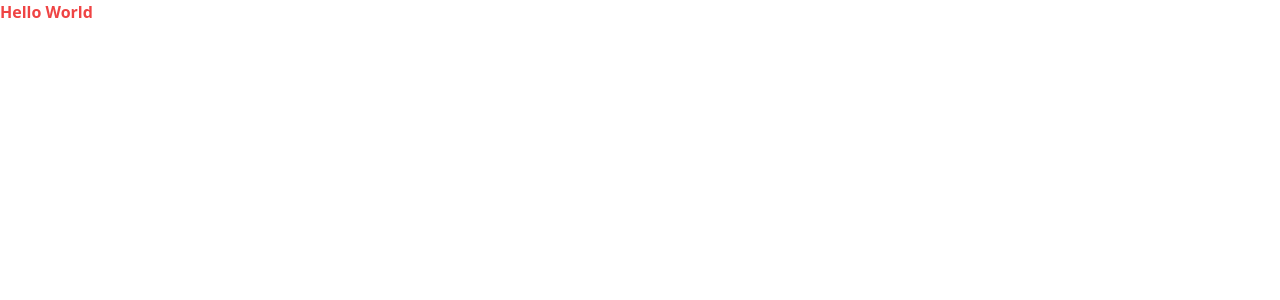
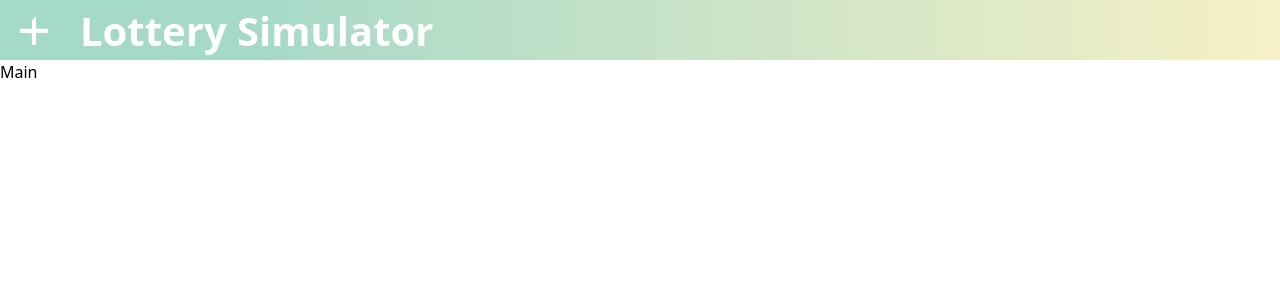
Before and after one commit to nagybnc/lottery-simulator, a Vue app: page / in a window 1280 px wide. Shown: the top 300 px of the page. Built offline with nearby package versions, Linux system fonts and the light colour scheme.

Commit message:
Init Header

```diff
--- a/src/App.vue
+++ b/src/App.vue
@@ -1,5 +1,10 @@
+<script setup>
+import Header from './components/Layout/Header/Header.vue'
+</script>
+
 <template>
-  <div class="text-red-500 font-bold">
-    Hello World
-  </div>
+  <Header />
+  <main>
+    Main
+  </main>
 </template>
--- /dev/null
+++ b/src/components/Layout/Header/Header.vue
@@ -0,0 +1,24 @@
+<template>
+    <header class="flex h-[60px] items-center gap-8 bg-mito-gradient px-5">
+        <svg width="28" height="29" viewBox="0 0 28 29" fill="none" xmlns="http://www.w3.org/2000/svg">
+            <g clipPath="url(#clip0_1_2035)">
+                <path
+                    d="M27.9283 12.8135H16.1097V0.0852661L11.8888 4.49772V12.8135H0.0701904V17.0562H11.8888V28.9358H16.1097V17.0562H27.9283V12.8135Z"
+                    fill="white" />
+            </g>
+            <defs>
+                <clipPath id="clip0_1_2035">
+                    <rect width="28" height="29" fill="white" />
+                </clipPath>
+            </defs>
+        </svg>
+        <h1 class="text-xl font-bold leading-7 text-white sm:text-[40px] sm:leading-[55px]">
+            Lottery Simulator
+        </h1>
+    </header>
+</template>
+<script>
+export default {
+    name: "Header",
+};
+</script>
--- a/tailwind.config.cjs
+++ b/tailwind.config.cjs
@@ -2,7 +2,12 @@
 module.exports = {
   content: ["./index.html", "./src/**/*.{js,ts,jsx,tsx,vue}"],
   theme: {
-    extend: {},
+    extend: {
+      backgroundImage: {
+        "mito-gradient":
+          "linear-gradient(270deg, #F6F0C6 0%, #D9135D 0.01%, rgba(214, 19, 92, 0.996895) 0.02%, #F6F0C6 0.03%, #A6D9C8 80.73%, #A5D9C8 100%)",
+      },
+    },
   },
   plugins: [],
 };
```
